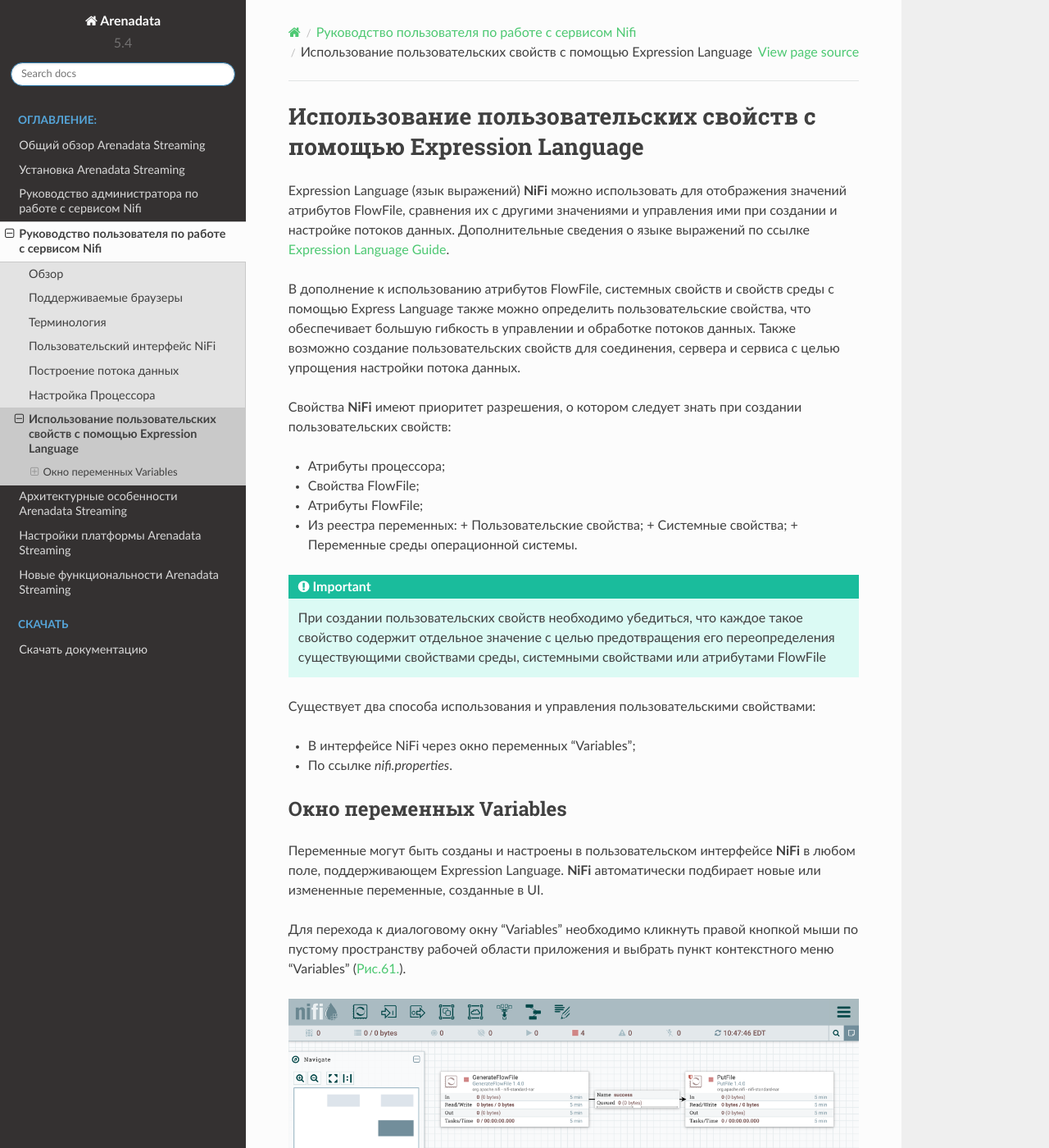
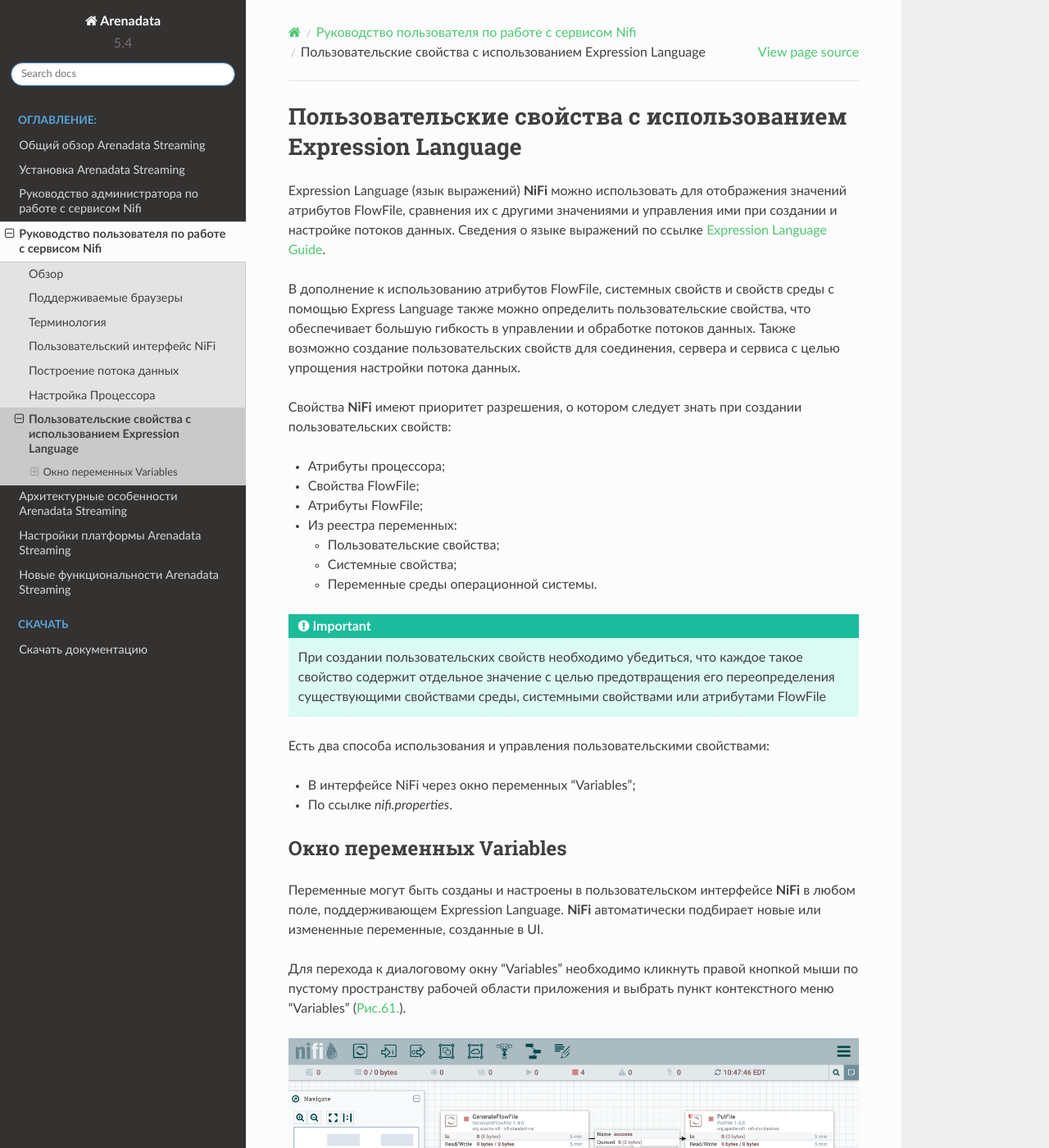
Before and after one commit to arenadata/docs_ads, a Sphinx documentation site: the page built from source/UserNIFI/Properties.rst, in a window 1280 px wide and 1400 px high. Shown: the whole window at 82% size. Built offline with Sphinx 7.4.7 and the Read the Docs theme 2.0.0, drawn with Linux system fonts in a browser that asks for light colours; pages that are not in the unit, such as notebooks, are missing from menus; some of the changed text lies outside the part shown.

Commit message:
Update Properties.rst

```diff
--- a/source/UserNIFI/Properties.rst
+++ b/source/UserNIFI/Properties.rst
@@ -1,8 +1,8 @@
-Использование пользовательских свойств с помощью Expression Language
+Пользовательские свойства с использованием Expression Language
 =======================================================================
 
 
-Expression Language (язык выражений) **NiFi** можно использовать для отображения значений атрибутов FlowFile, сравнения их с другими значениями и управления ими при создании и настройке потоков данных. Дополнительные сведения о языке выражений по ссылке `Expression Language Guide <https://nifi.apache.org/docs/nifi-docs/html/expression-language-guide.html>`_.
+Expression Language (язык выражений) **NiFi** можно использовать для отображения значений атрибутов FlowFile, сравнения их с другими значениями и управления ими при создании и настройке потоков данных. Сведения о языке выражений по ссылке `Expression Language Guide <https://nifi.apache.org/docs/nifi-docs/html/expression-language-guide.html>`_.
 
 В дополнение к использованию атрибутов FlowFile, системных свойств и свойств среды с помощью Express Language также можно определить пользовательские свойства, что обеспечивает большую гибкость в управлении и обработке потоков данных. Также возможно создание пользовательских свойств для соединения, сервера и сервиса с целью упрощения настройки потока данных.
 
@@ -12,13 +12,14 @@
 + Свойства FlowFile;
 + Атрибуты FlowFile;
 + Из реестра переменных:
+
   + Пользовательские свойства;
   + Системные свойства;
   + Переменные среды операционной системы.
 
 .. important:: При создании пользовательских свойств необходимо убедиться, что каждое такое свойство содержит отдельное значение с целью предотвращения его переопределения существующими свойствами среды, системными свойствами или атрибутами FlowFile
 
-Существует два способа использования и управления пользовательскими свойствами:
+Есть два способа использования и управления пользовательскими свойствами:
 
 + В интерфейсе NiFi через окно переменных "Variables";
 + По ссылке *nifi.properties*.
@@ -106,4 +107,4 @@
 .. figure:: ../imgs/ADS_UserNIFI_Properties_Variables-property.*
    :align: center
 
-   Просмотр свойств процессора
+   Переменная в свойствах процессора
```
Also changed, not shown: other parts of source/UserNIFI/Properties.rst (+2 -2 lines).
